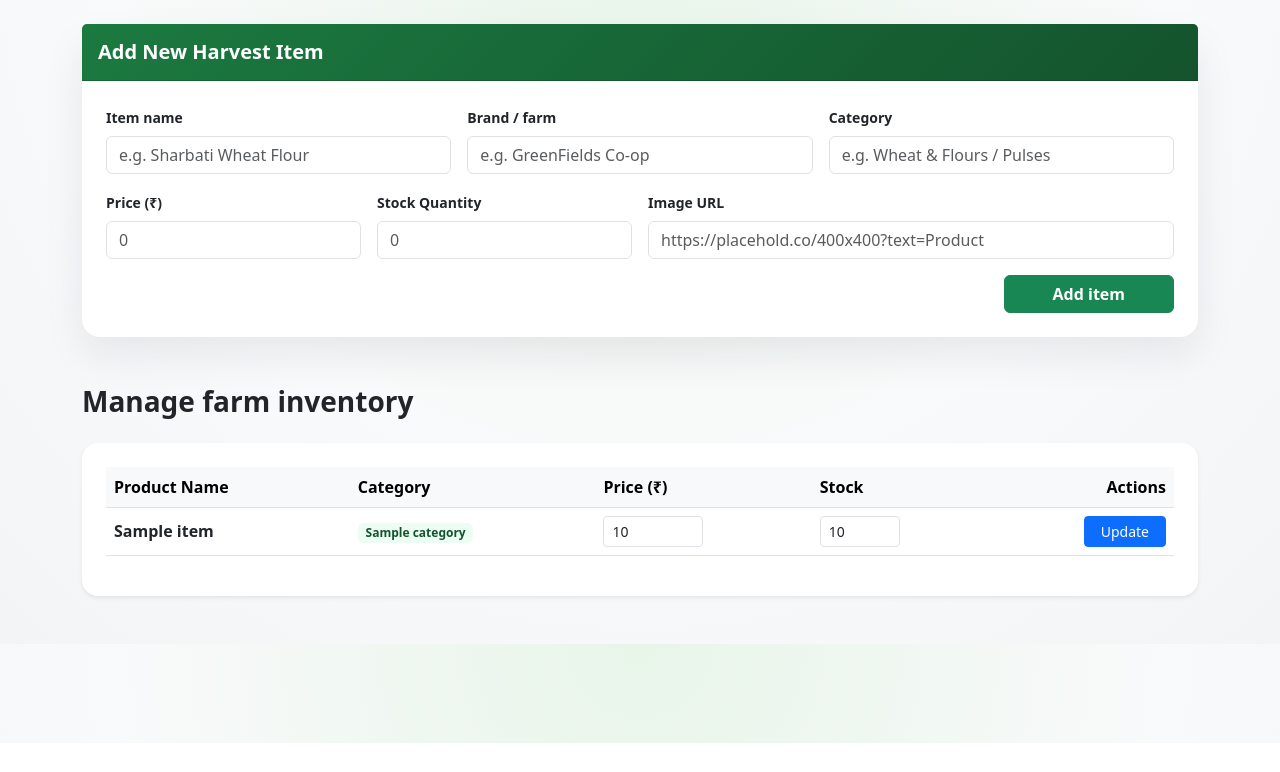
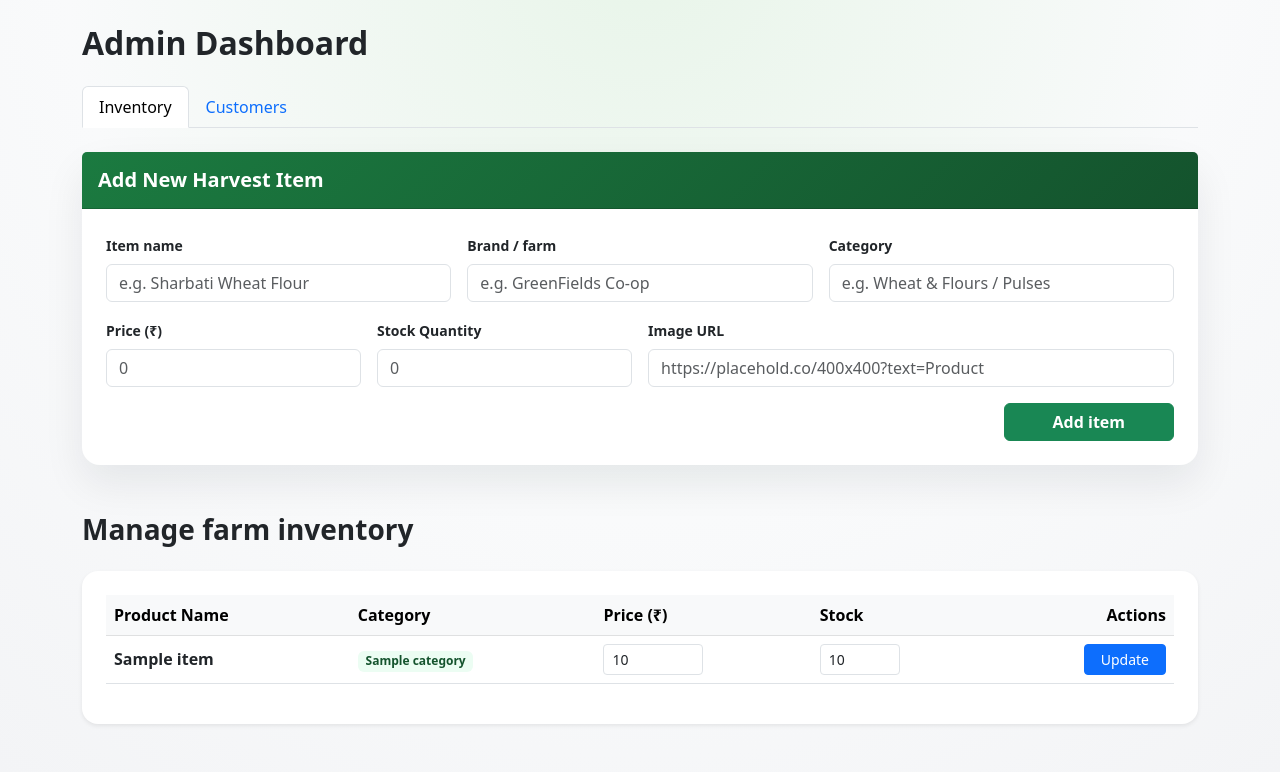
Before and after one commit to ShubhamProgr/e-commerce-web-, a Flask app: page /admin/dashboard in a window 1280 px wide. Shown: the part 57-829 px from the top of the page. Before the commit the page ends 800 px from the top, so only its background shows below. Run offline with Flask 3, Linux system fonts and the light colour scheme; the visitor is signed in with stand-in values (Sample User, id 1); a database or web service that is not in the repository returns one stand-in record (values such as "Sample title").

Commit message:
Customers added

```diff
--- a/web/app.py
+++ b/web/app.py
@@ -254,7 +254,9 @@ def admin_dashboard():
     if current_user.role != 'admin':
         return "Access Denied", 403
     products = list(db.catalog.find())
-    return render_template('admin_dashboard.html', products=products)
+    # Fetch all customers with their orders
+    customers = list(db.users.find({"role": {"$ne": "admin"}}, {"username": 1, "email": 1, "orders": 1}))
+    return render_template('admin_dashboard.html', products=products, customers=customers)
 
 @app.route('/admin/users')
 @login_required
@@ -732,4 +734,5 @@ def order_history():
 
 
 if __name__ == '__main__':
-    app.run(debug=True)
+    port = int(os.environ.get("PORT", 5000))
+    app.run(host='0.0.0.0', port=port)
--- a/web/templates/admin_dashboard.html
+++ b/web/templates/admin_dashboard.html
@@ -29,7 +29,23 @@
     </nav>
 
     <div class="container pb-5">
-        <div class="card admin-card mb-5">
+        <h2 class="mb-4 fw-bold">Admin Dashboard</h2>
+
+        <!-- Nav tabs -->
+        <ul class="nav nav-tabs" id="adminTabs" role="tablist">
+            <li class="nav-item" role="presentation">
+                <button class="nav-link active" id="inventory-tab" data-bs-toggle="tab" data-bs-target="#inventory" type="button" role="tab" aria-controls="inventory" aria-selected="true">Inventory</button>
+            </li>
+            <li class="nav-item" role="presentation">
+                <button class="nav-link" id="customers-tab" data-bs-toggle="tab" data-bs-target="#customers" type="button" role="tab" aria-controls="customers" aria-selected="false">Customers</button>
+            </li>
+        </ul>
+
+        <!-- Tab content -->
+        <div class="tab-content" id="adminTabsContent">
+            <!-- Inventory Tab -->
+            <div class="tab-pane fade show active" id="inventory" role="tabpanel" aria-labelledby="inventory-tab">
+                <div class="card admin-card mb-5 mt-4">
                     <div class="card-header header-bg py-3">
                         <h5 class="mb-0 fw-bold">Add New Harvest Item</h5>
                     </div>
@@ -113,6 +129,51 @@
                 </div>
             </div>
 
+            <!-- Customers Tab -->
+            <div class="tab-pane fade" id="customers" role="tabpanel" aria-labelledby="customers-tab">
+                <h3 class="mb-4 fw-bold mt-4">Customer Information</h3>
+
+                {% for customer in customers %}
+                <div class="card admin-card mb-4">
+                    <div class="card-header header-bg py-3">
+                        <h5 class="mb-0 fw-bold">{{ customer.username }}</h5>
+                        <small class="text-white-50">{{ customer.email }}</small>
+                    </div>
+                    <div class="card-body p-4">
+                        {% if customer.orders %}
+                            <h6 class="mb-3">Order History</h6>
+                            {% for order in customer.orders %}
+                            <div class="border rounded p-3 mb-3 bg-light">
+                                <div class="row">
+                                    <div class="col-md-3">
+                                        <strong>Order Date:</strong><br>
+                                        {{ order.order_date.strftime('%Y-%m-%d %H:%M') if order.order_date else 'N/A' }}
+                                    </div>
+                                    <div class="col-md-6">
+                                        <strong>Items:</strong><br>
+                                        <ul class="list-unstyled mb-0">
+                                            {% for item in order.items %}
+                                            <li>{{ item.product_name }} ({{ item.quantity }} × ₹{{ item.price_per_unit }})</li>
+                                            {% endfor %}
+                                        </ul>
+                                    </div>
+                                    <div class="col-md-3 text-end">
+                                        <strong>Total: ₹{{ order.total_amount }}</strong><br>
+                                        <span class="badge bg-success">{{ order.status }}</span>
+                                    </div>
+                                </div>
+                            </div>
+                            {% endfor %}
+                        {% else %}
+                            <p class="text-muted mb-0">No orders placed yet.</p>
+                        {% endif %}
+                    </div>
+                </div>
+                {% endfor %}
+            </div>
+        </div>
+    </div>
+
     <script src="https://cdn.jsdelivr.net/npm/bootstrap@5.3.0/dist/js/bootstrap.bundle.min.js"></script>
 </body>
 </html>
```
Also changed, not shown: debug_orders.py (added, +62 -0 lines). Lines whose indentation alone changed are shown as unchanged.
